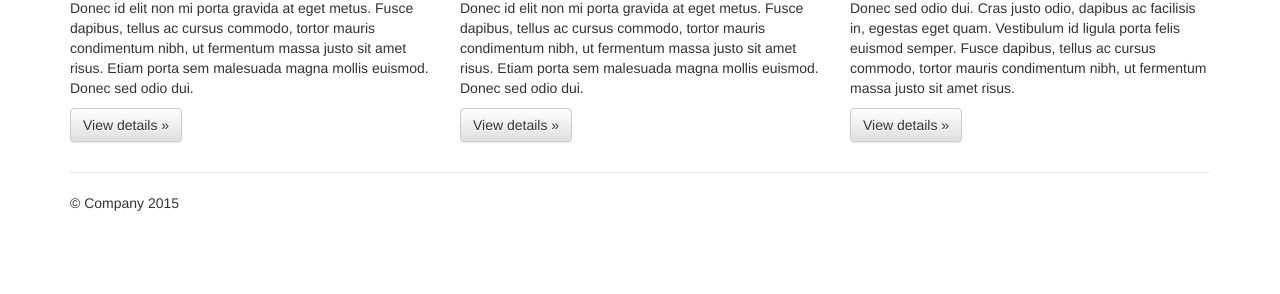
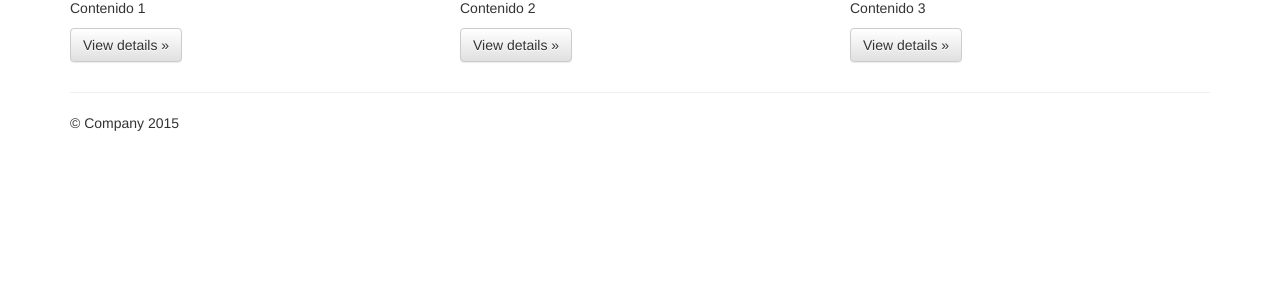
Before and after one commit to Ediithh/GitCurso, a plain HTML site: page index.html in a window 1280 px wide. Shown: the part 506-800 px from the top of the page. Drawn offline with nearby package versions, Linux system fonts and the light colour scheme.

Commit message:
Se actualiza el contenido de las columnas inferiores del sitio

```diff
--- a/index.html
+++ b/index.html
@@ -66,17 +66,17 @@
       <div class="row">
         <div class="col-md-4">
           <h2>Heading</h2>
-          <p>Donec id elit non mi porta gravida at eget metus. Fusce dapibus, tellus ac cursus commodo, tortor mauris condimentum nibh, ut fermentum massa justo sit amet risus. Etiam porta sem malesuada magna mollis euismod. Donec sed odio dui. </p>
+          <p>Contenido 1 </p>
           <p><a class="btn btn-default" href="#" role="button">View details &raquo;</a></p>
         </div>
         <div class="col-md-4">
           <h2>Heading</h2>
-          <p>Donec id elit non mi porta gravida at eget metus. Fusce dapibus, tellus ac cursus commodo, tortor mauris condimentum nibh, ut fermentum massa justo sit amet risus. Etiam porta sem malesuada magna mollis euismod. Donec sed odio dui. </p>
+          <p>Contenido 2 </p>
           <p><a class="btn btn-default" href="#" role="button">View details &raquo;</a></p>
        </div>
         <div class="col-md-4">
           <h2>Heading</h2>
-          <p>Donec sed odio dui. Cras justo odio, dapibus ac facilisis in, egestas eget quam. Vestibulum id ligula porta felis euismod semper. Fusce dapibus, tellus ac cursus commodo, tortor mauris condimentum nibh, ut fermentum massa justo sit amet risus.</p>
+          <p>Contenido 3</p>
           <p><a class="btn btn-default" href="#" role="button">View details &raquo;</a></p>
         </div>
       </div>
```
